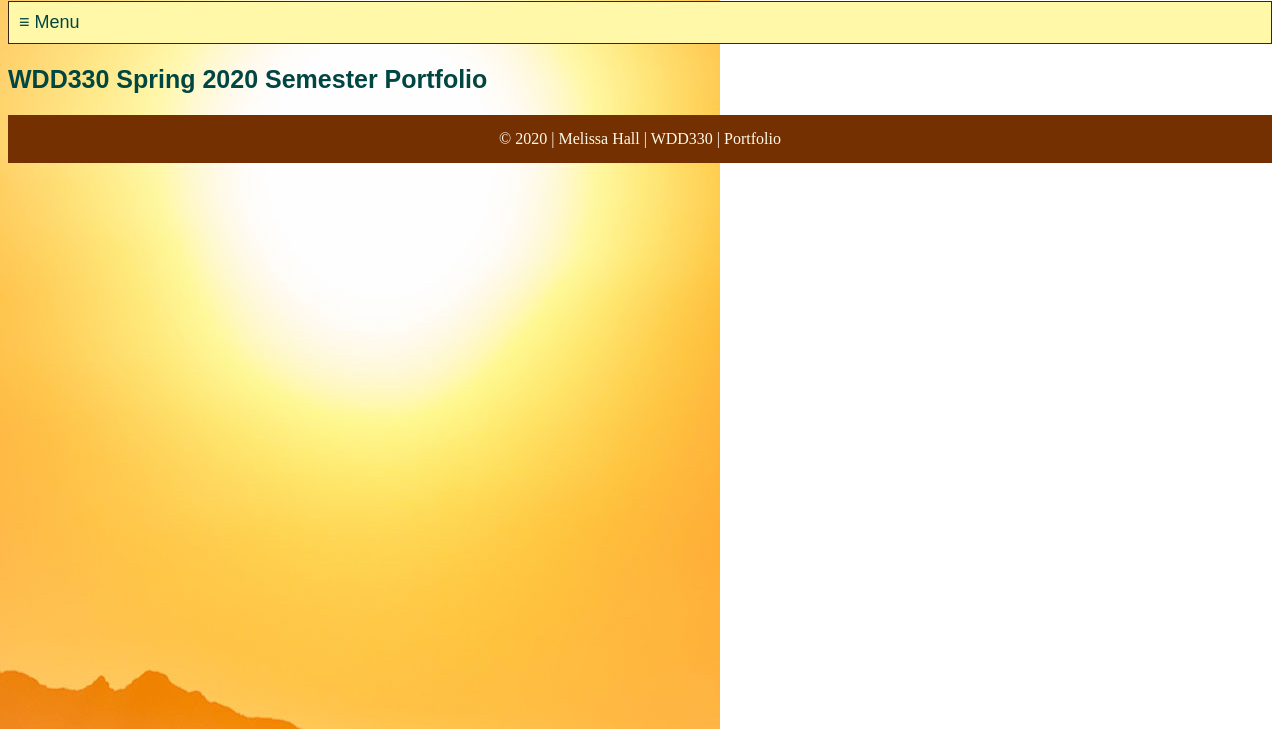
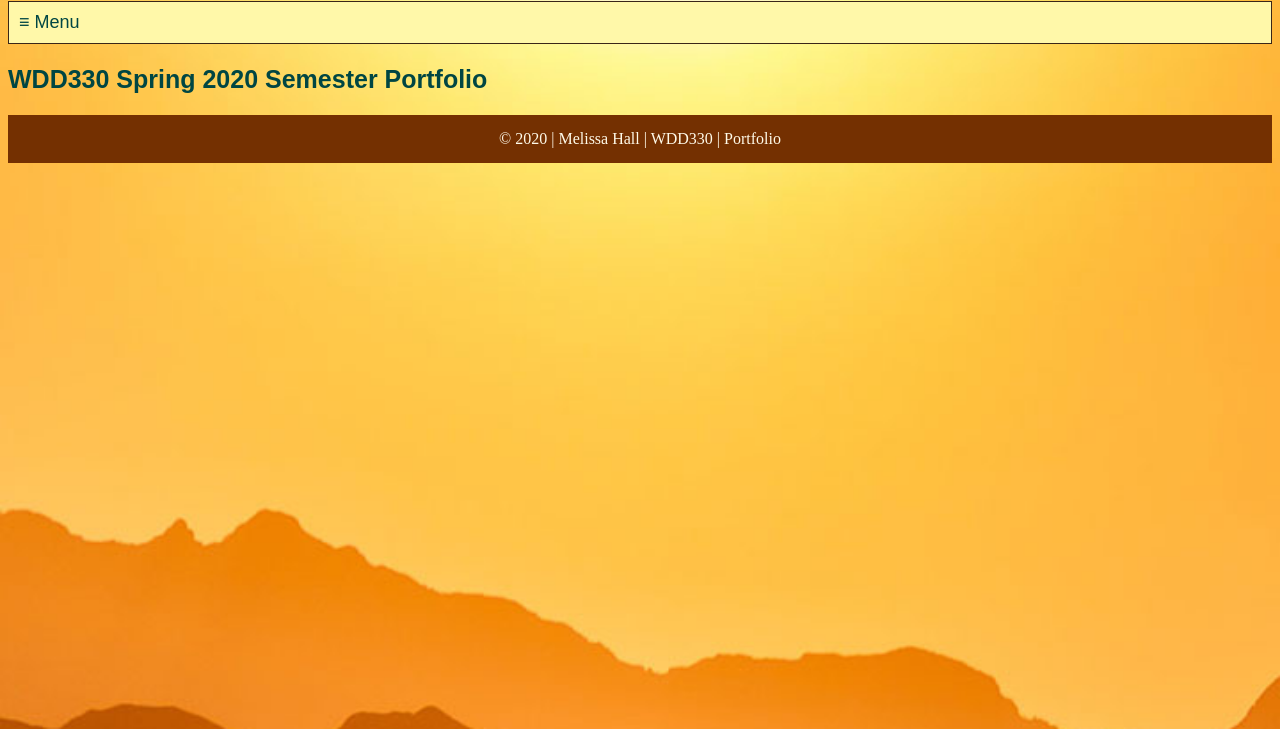
Before and after one commit to MelissaHallDesign/WDD330, a plain HTML site: page index.html in a window 1280 px wide. Shown: the part 71-800 px from the top of the page. Drawn offline with Linux system fonts and the light colour scheme.

Commit message:
updated background

```diff
--- a/css/styles.css
+++ b/css/styles.css
@@ -11,7 +11,8 @@ berry: #B9314F
 */
 
 body {
-    background: url(/assets/backgroundimg.jpg) no-repeat;
+    background: url(/assets/backgroundimg.jpg) no-repeat center center fixed;
+    background-size: cover;
 }
 
 h1 {
```
